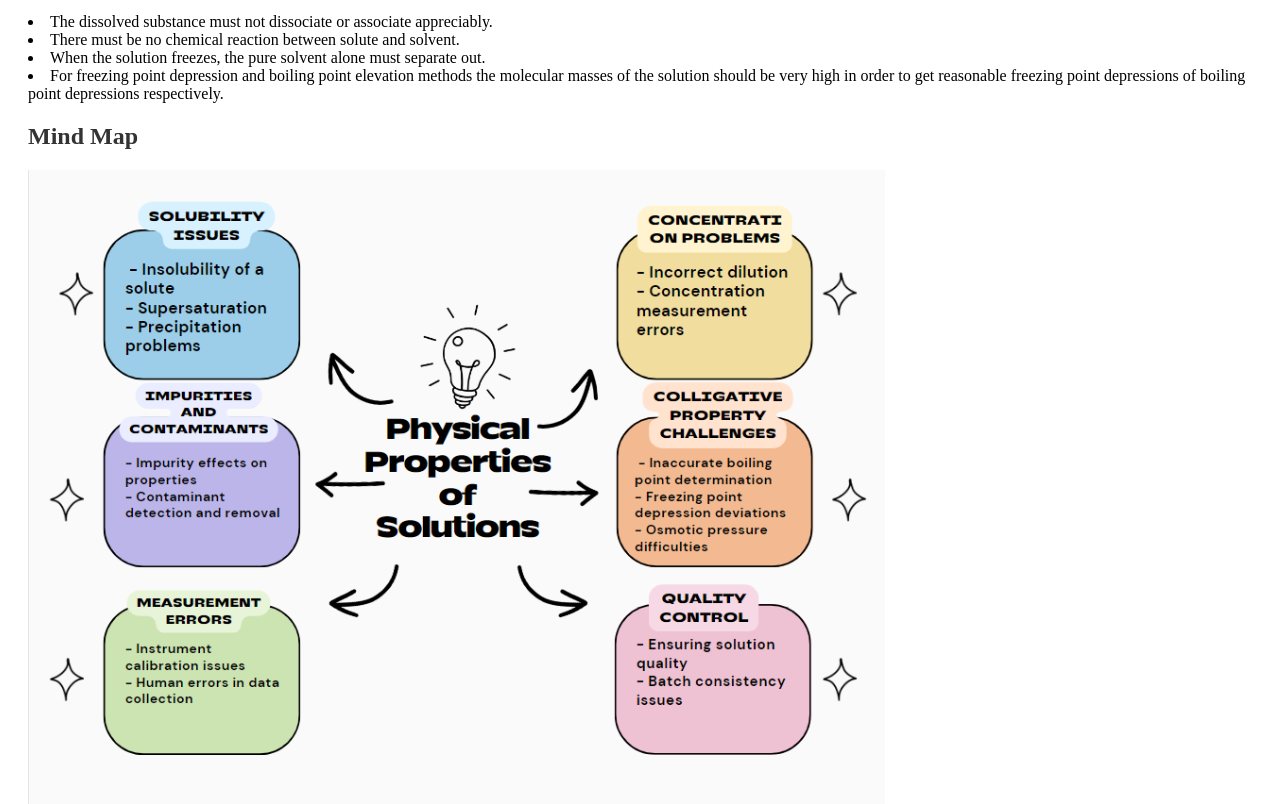
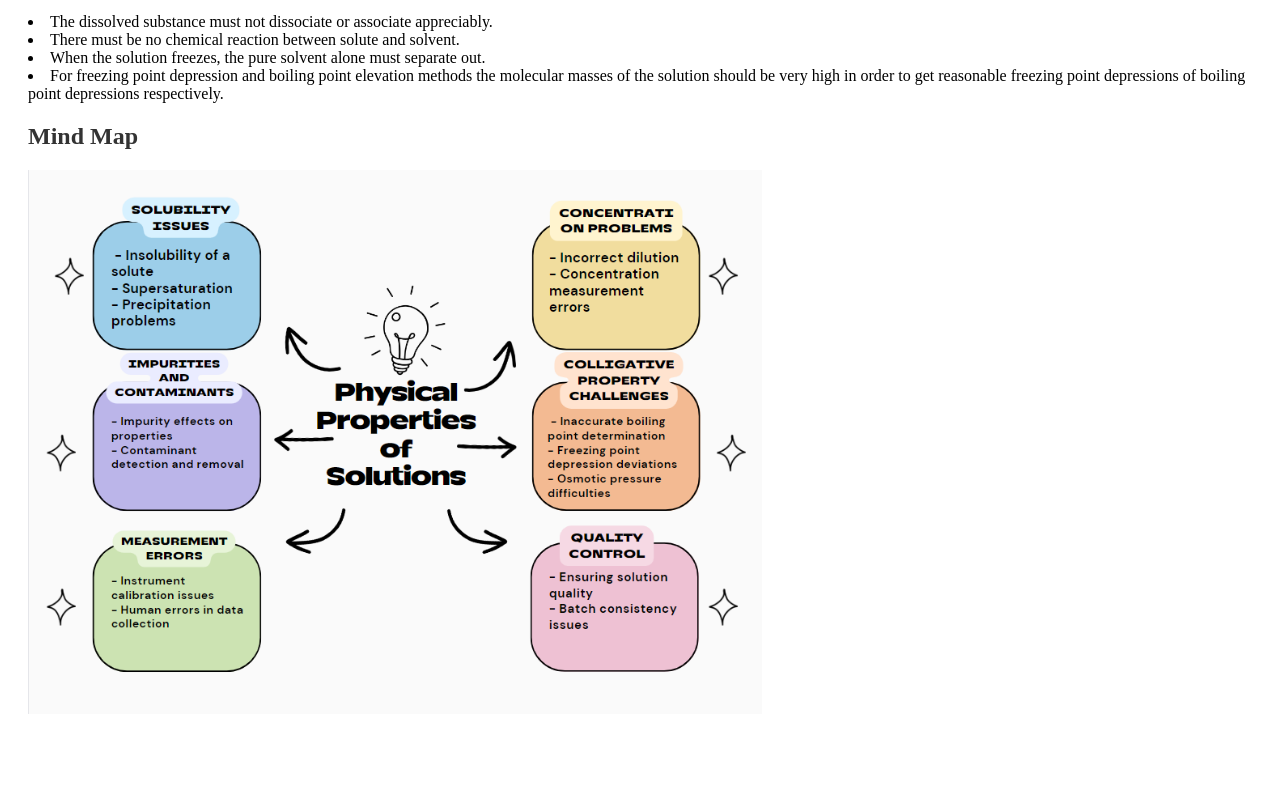
Before and after one commit to Taykedo/lmao, a plain HTML site: page index.html in a window 1280 px wide. Shown: the part 1364-2168 px from the top of the page. After the commit the page ends 2110 px from the top, so only its background shows below. Drawn offline with Linux system fonts and the light colour scheme.

Commit message:
Update index.html

```diff
--- a/index.html
+++ b/index.html
@@ -226,7 +226,7 @@
         <!-- Mind Map section -->
         <div id="mind-map-section">
             <h2><b>Mind Map</b></h2>
-            <img src="mindmap/pasted image 0.png" alt="Mind Map Image" style="width: 70%; height: auto;">
+            <img src="mindmap/pasted image 0.png" alt="Mind Map Image" style="width: 60%; height: auto;">
         </div>
 
     </div>
```
